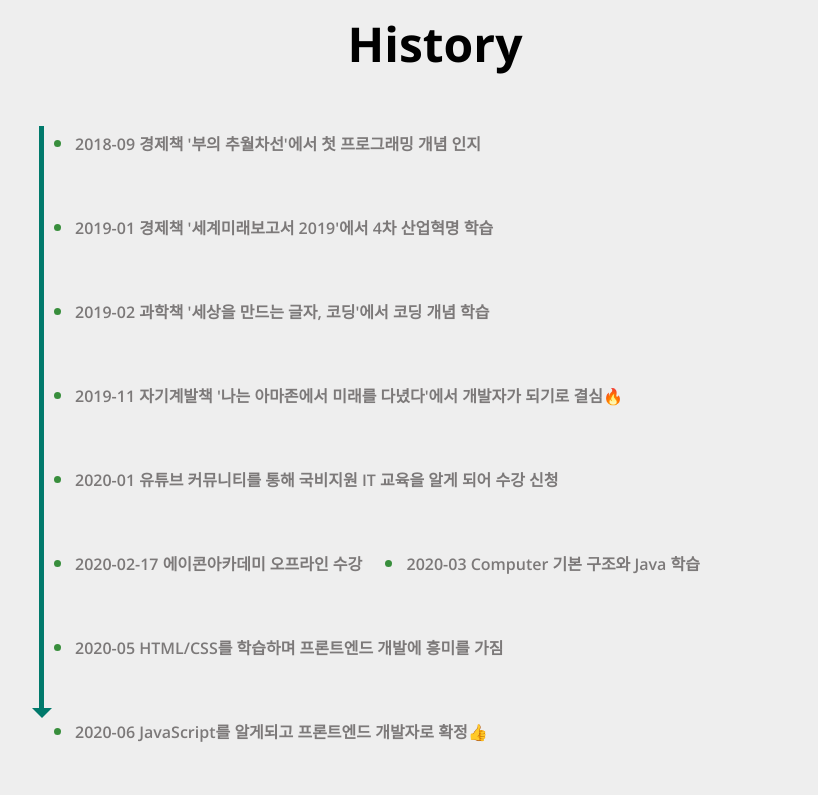
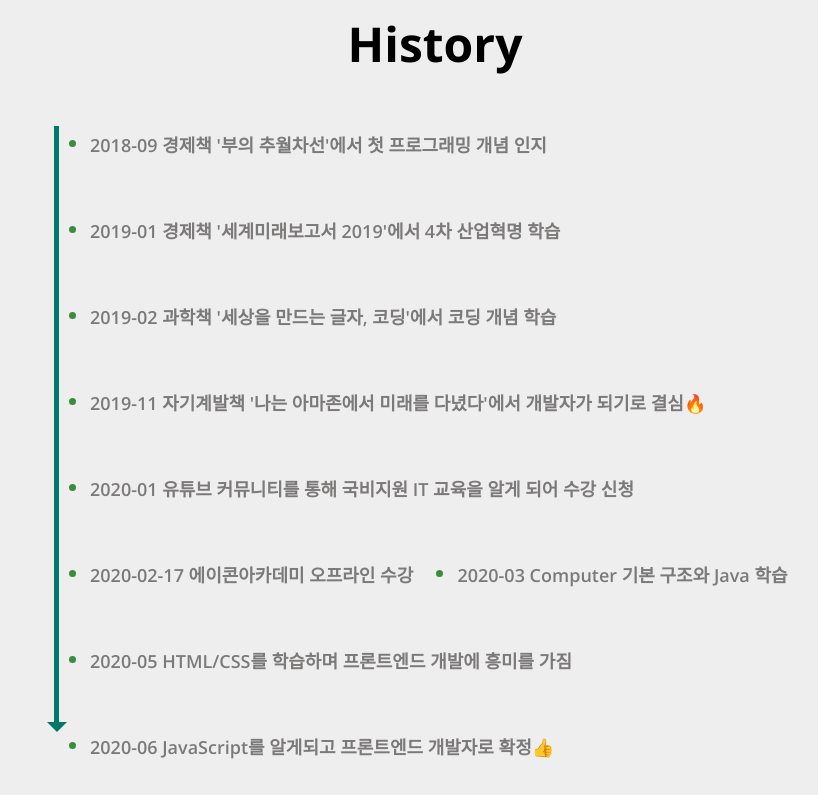
Before and after one commit to ByungyeonKim/portfolio, a plain HTML site: page index.html in a window 1280 px wide. Shown: the part 3460-4255 px from the top of the page, without its empty margins (205-1023 px from the left). Drawn offline with nearby package versions, Linux system fonts and the light colour scheme.

Commit message:
CSS: History

```diff
--- a/style.css
+++ b/style.css
@@ -603,7 +603,7 @@ p {
 }
 
 .history__container {
-  max-width: 790px;
+  max-width: 760px;
   margin: auto;
 }
 
@@ -654,8 +654,9 @@ p {
   color: var(--color-light-grey);
   transition: all 0.5s;
   cursor: pointer;
+  display: inline-block;
+  font-size: var(--font-regular);
   font-weight: var(--weight-semi-bold);
-  display: inline-block;
 }
 
 .history__list li:hover {
```
